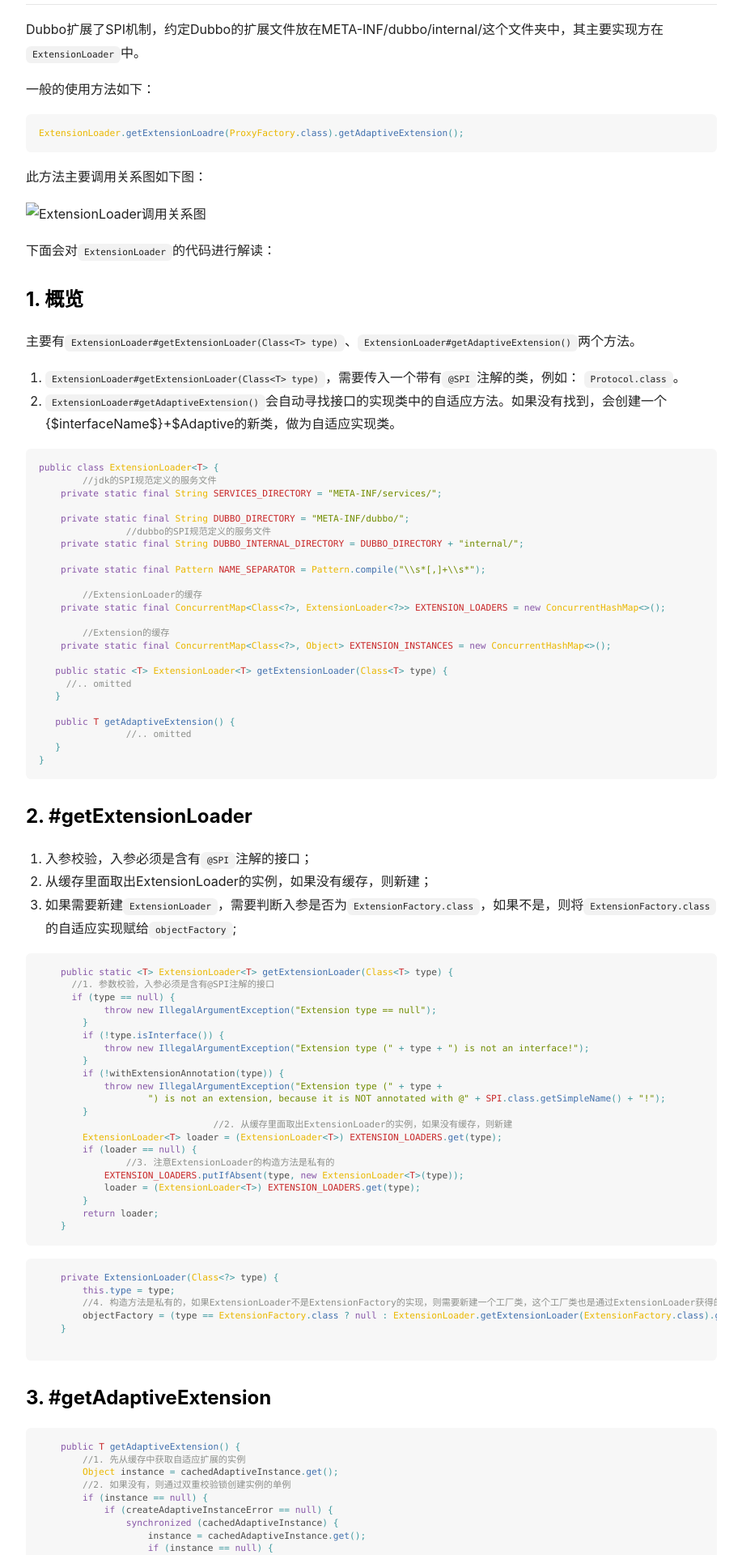
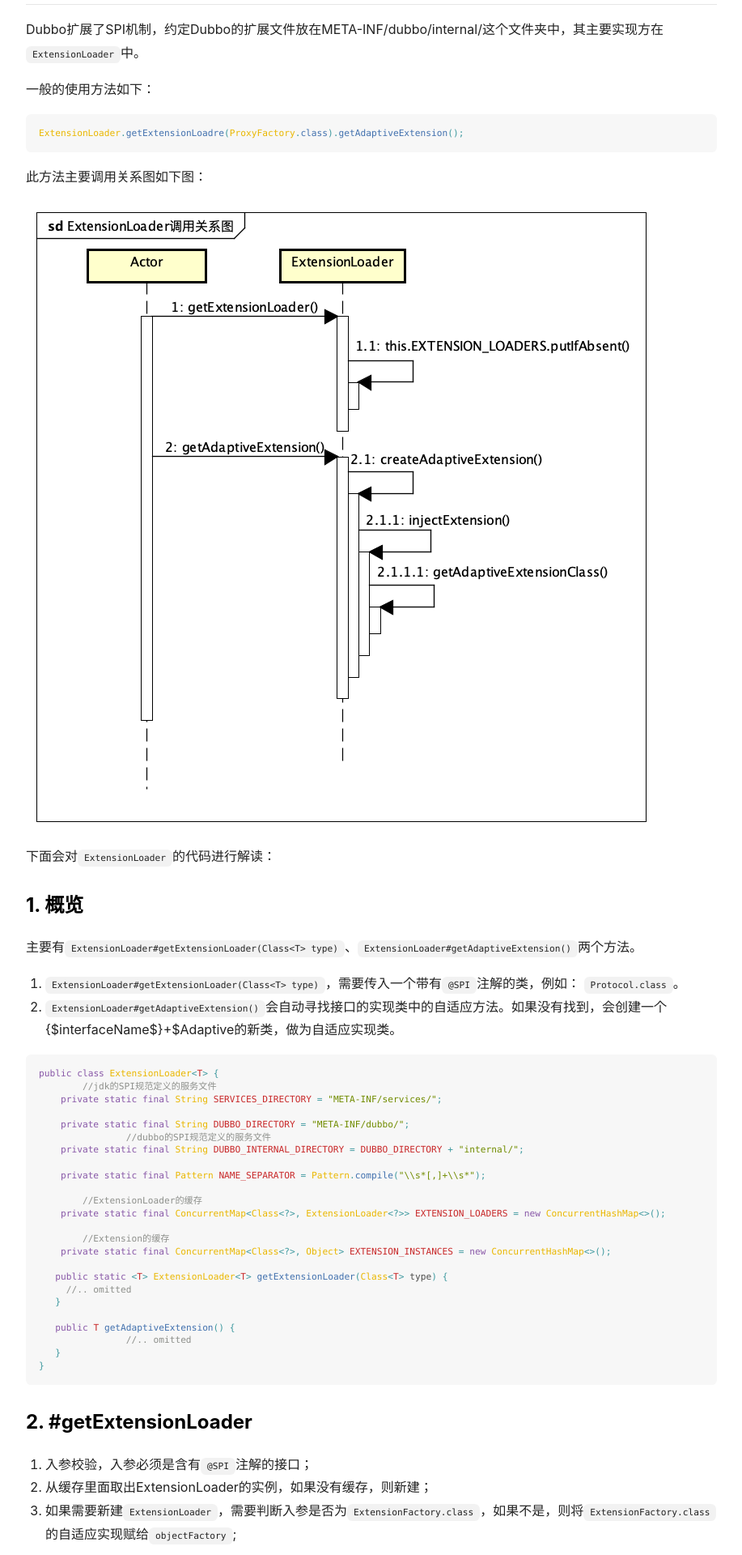
Before and after one commit to yiranlau/yiranlau.github.io, a Jekyll site: the page built from _posts/2019-08-11-3. Dubbo的SPI机制.md, in a window 1280 px wide. Shown: the part 741-2661 px from the top of the page at 81% size, without its empty margins (71-988 px from the left). Built offline with Jekyll 4.4.1, drawn with Linux system fonts in a browser that asks for light colours; nearby versions of some CDN libraries; comment, search, counter and statistics services are not loaded.

Commit message:
修改图片位置

```diff
--- a/_posts/2019-08-11-3. Dubbo的SPI机制.md
+++ b/_posts/2019-08-11-3. Dubbo的SPI机制.md
@@ -28,7 +28,7 @@ ExtensionLoader.getExtensionLoadre(ProxyFactory.class).getAdaptiveExtension();
 
 此方法主要调用关系图如下图：
 
-![ExtensionLoader调用关系图](/ExtensionLoader调用关系图.png)
+![ExtensionLoader调用关系图](/assets/images/ExtensionLoader调用关系图.png)
 
 下面会对`ExtensionLoader`的代码进行解读：
 
```
